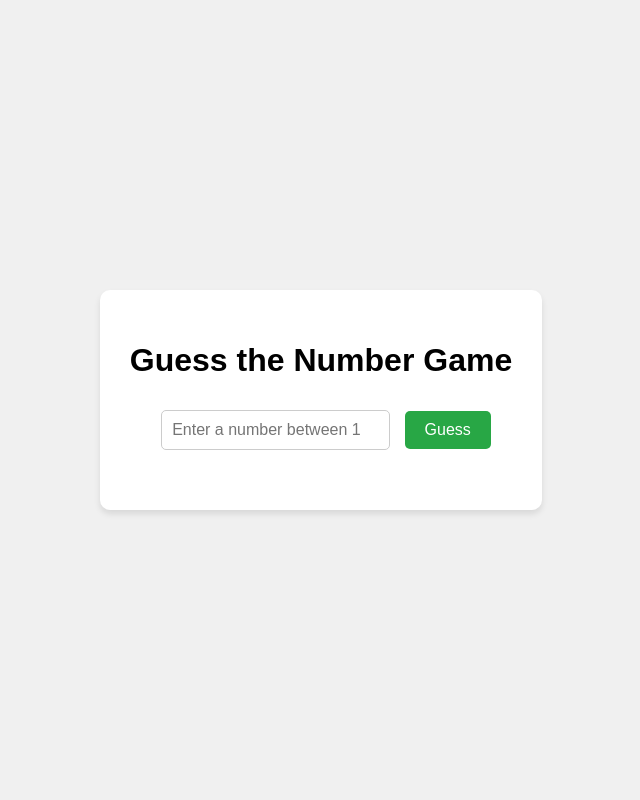
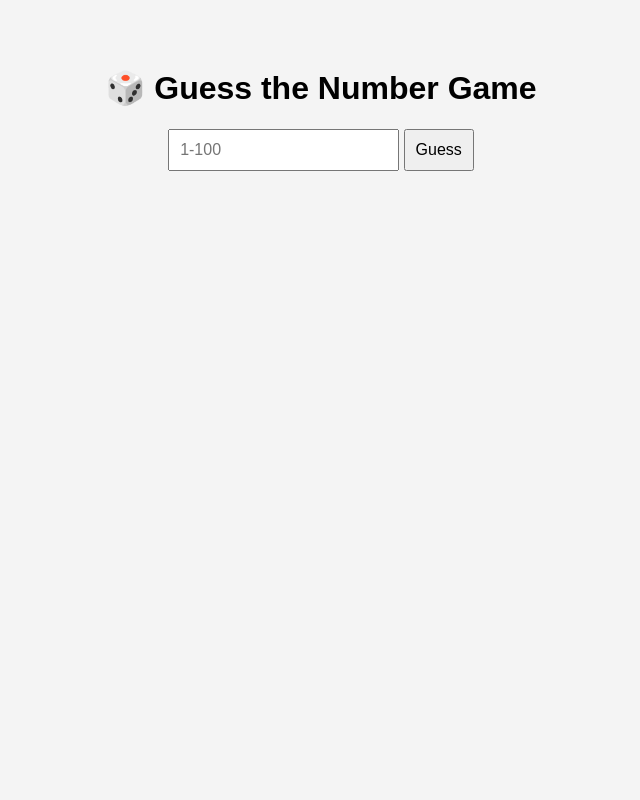
Before and after one commit to sobia1988/GuessTheNo, a Flask app: page / in a window 1280 px wide. Shown: the whole page, without its empty margins (319-959 px from the left). Run offline with Flask 3, Linux system fonts and the light colour scheme.

Commit message:
Fix game logic and app structure

```diff
--- a/api/index.py
+++ b/api/index.py
@@ -1,30 +1,35 @@
 from flask import Flask, render_template, request
 import random
+import os
 
-app = Flask(__name__)
+app = Flask(__name__, template_folder='../templates')
 
 rand_bot = random.randint(1, 100)
 guess_count = 0
 
-@app.route('/', methods=['GET', 'POST'])
-def guess_game():
-    global rand_bot, guess_count
+@app.route("/", methods=["GET", "POST"])
+def home():
+    global guess_count, rand_bot
     message = ""
-    if request.method == 'POST':
+
+    if request.method == "POST":
         try:
-            user_guess = int(request.form['guess'])
+            user_guess = int(request.form["guess"])
             guess_count += 1
-            if user_guess > rand_bot:
-                message = f"Try a smaller number than {user_guess}."
-            elif user_guess < rand_bot:
-                message = f"Try a larger number than {user_guess}."
+            if user_guess < rand_bot:
+                message = f"Try a higher number than {user_guess}!"
+            elif user_guess > rand_bot:
+                message = f"Try a lower number than {user_guess}!"
             else:
-                message = f"Correct! You guessed it in {guess_count} attempts."
-                with open("guess.txt", "w") as file:
-                    file.write(f"Attempts: {guess_count}")
-                # Reset game
+                message = f"🎉 Correct! You guessed it in {guess_count} attempts!"
+                with open("guess.txt", "w") as f:
+                    f.write(f"Attempts: {guess_count}")
                 rand_bot = random.randint(1, 100)
                 guess_count = 0
-        except ValueError:
-            message = "Please enter a valid number."
+        except:
+            message = "❌ Please enter a valid number!"
+
     return render_template("index.html", message=message)
+
+if __name__ == "__main__":
+    app.run(debug=True)
--- a/guess.txt
+++ b/guess.txt
@@ -1 +1 @@
-Attempts: 11
+Attempts: 9
--- a/templates/index.html
+++ b/templates/index.html
@@ -1,70 +1,31 @@
 <!DOCTYPE html>
 <html lang="en">
 <head>
-    <meta charset="UTF-8">
-    <meta name="viewport" content="width=device-width, initial-scale=1.0">
+  <meta charset="UTF-8" />
   <title>Guess the Number Game</title>
   <style>
     body {
       font-family: Arial, sans-serif;
-            background-color: #f0f0f0;
-            display: flex;
-            justify-content: center;
-            align-items: center;
-            height: 100vh;
-            margin: 0;
+      background: #f4f4f4;
+      padding: 40px;
+      text-align: center;
     }
-        .game-container {
-            text-align: center;
-            background-color: #fff;
-            padding: 30px;
-            border-radius: 10px;
-            box-shadow: 0 4px 6px rgba(0, 0, 0, 0.1);
-        }
-        input[type="number"] {
+    input, button {
       padding: 10px;
       font-size: 16px;
-            margin: 10px;
-            border-radius: 5px;
-            border: 1px solid #ccc;
     }
-        button {
-            padding: 10px 20px;
-            font-size: 16px;
-            cursor: pointer;
-            background-color: #28a745;
-            color: white;
-            border: none;
-            border-radius: 5px;
-        }
-        button:hover {
-            background-color: #218838;
-        }
-        .message {
+    .msg {
       margin-top: 20px;
-            font-size: 18px;
-            color: #333;
+      font-weight: bold;
     }
   </style>
 </head>
 <body>
-
-<div class="game-container">
-    <h1>Guess the Number Game</h1>
+  <h1>🎲 Guess the Number Game</h1>
   <form method="POST">
-        <input type="number" name="guess" placeholder="Enter a number between 1 and 100" required>
+    <input type="number" name="guess" placeholder="1-100" required />
     <button type="submit">Guess</button>
   </form>
-
-    <div class="message">
-        {% if message %}
-            <p>{{ message }}</p>
-        {% endif %}
-        {% if attempts %}
-            <p>Number of attempts: {{ attempts }}</p>
-        {% endif %}
-    </div>
-</div>
-
+  <div class="msg">{{ message }}</div>
 </body>
 </html>
```
Lines whose indentation alone changed are shown as unchanged.
